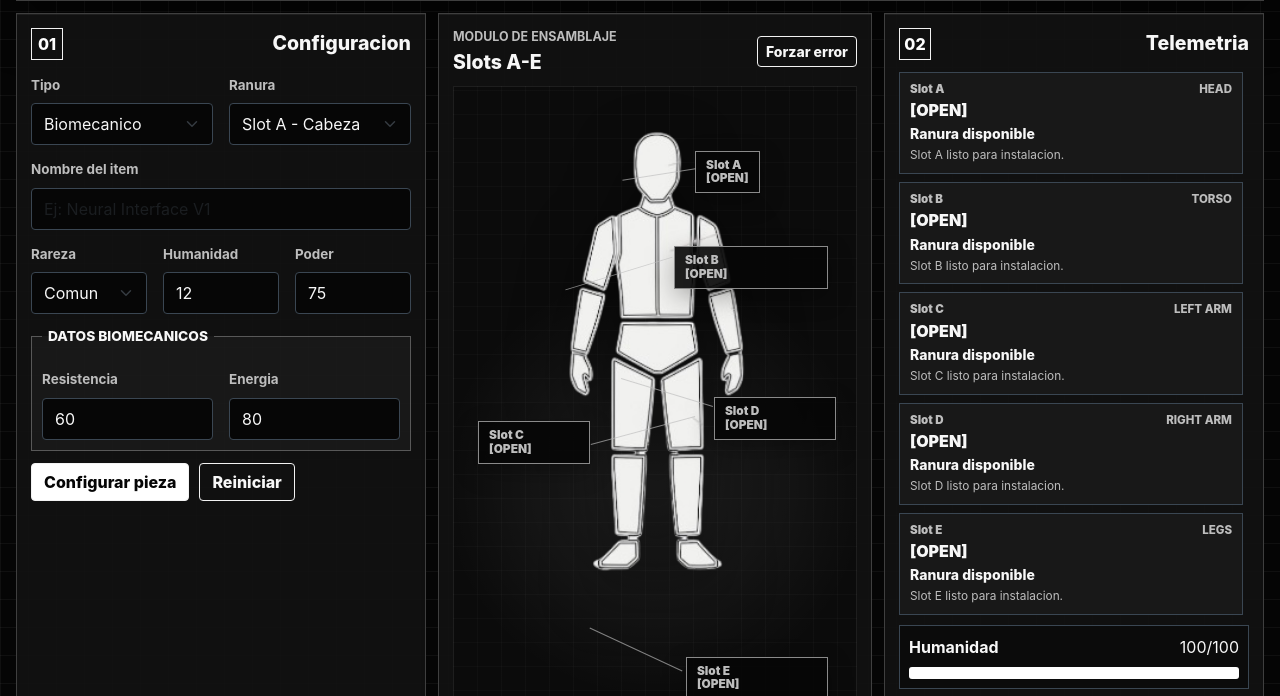
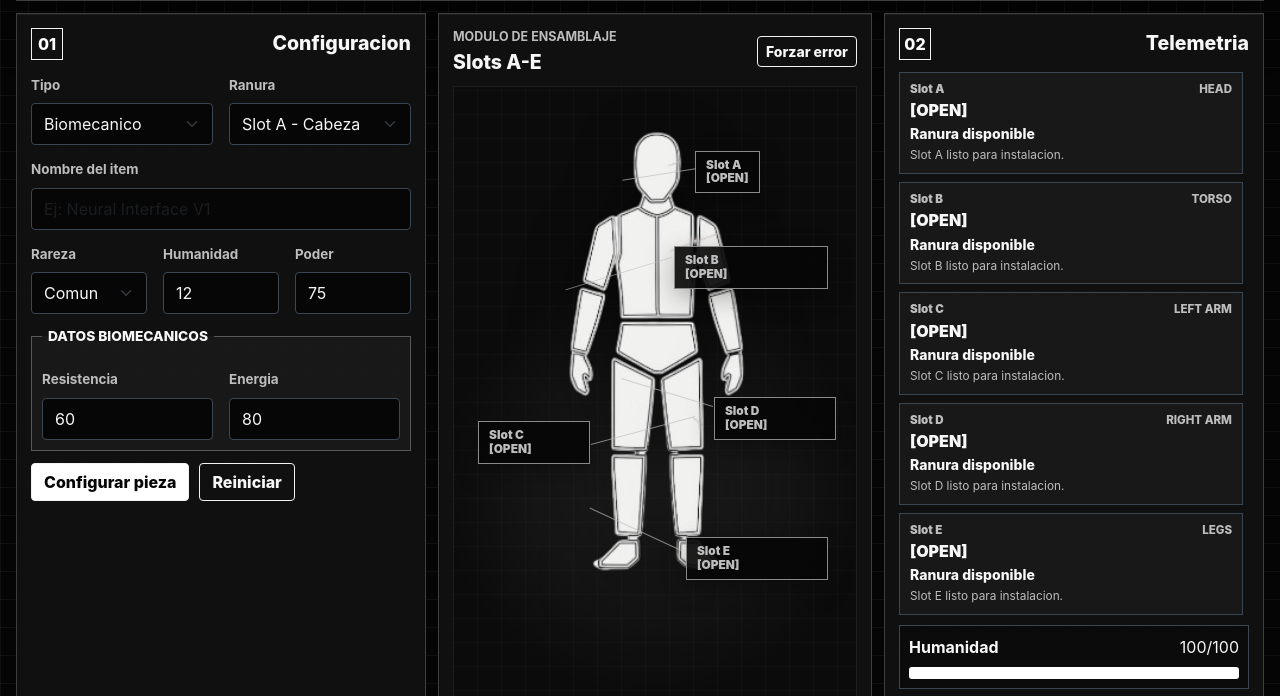
Before and after one commit to naomymeza04-spec/Reto, a plain HTML site: page index.html in a window 1280 px wide. Shown: the part 73-769 px from the top of the page. Drawn offline with nearby package versions, Linux system fonts and the light colour scheme.

Commit message:
Fix: raise Slot E marker position

```diff
--- a/css/styles.css
+++ b/css/styles.css
@@ -383,7 +383,7 @@ body {
 }
 
 .figure-marker--legs {
-  bottom: 23%;
+  bottom: 38%;
   right: 7%;
   min-width: 142px;
   justify-content: flex-start;
```
